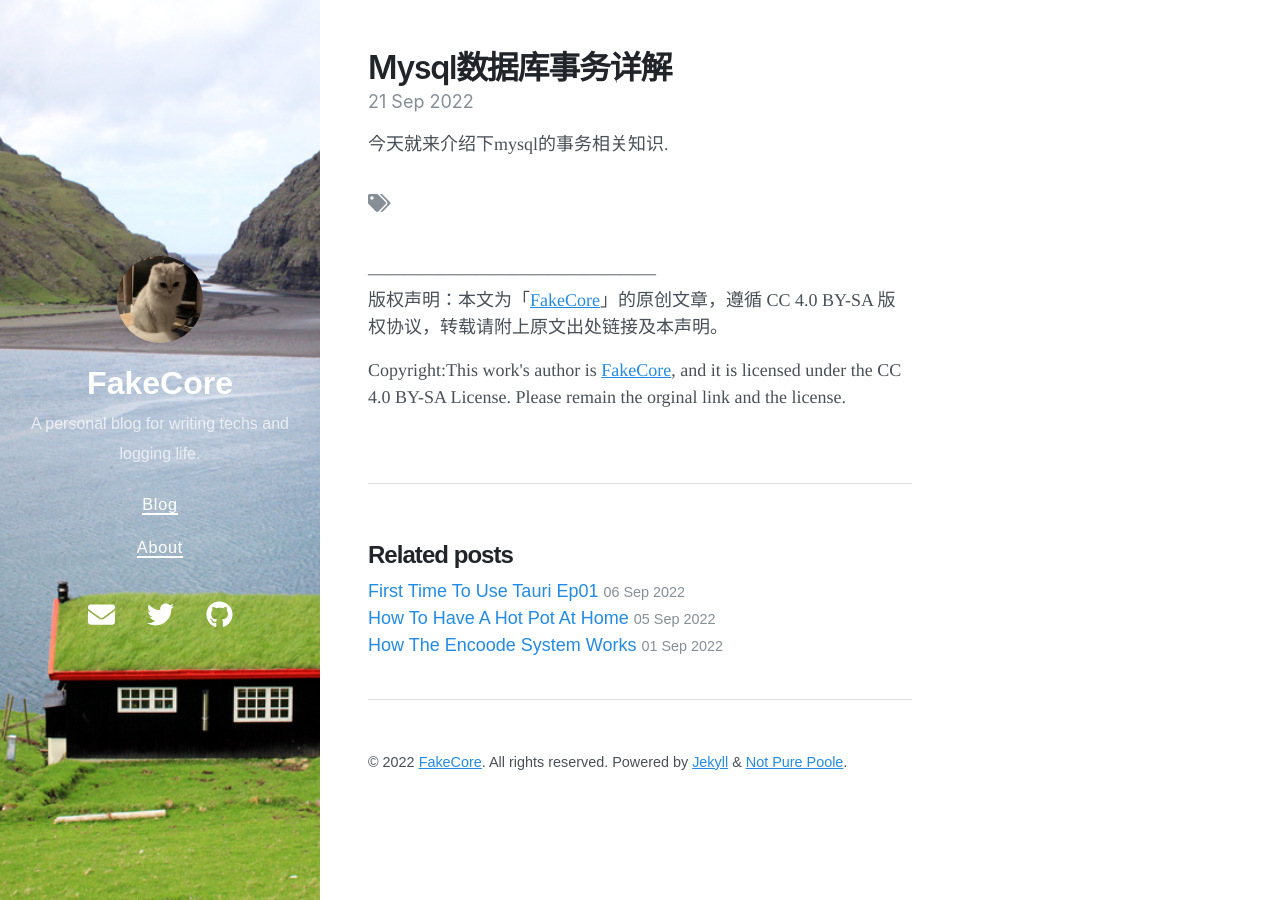
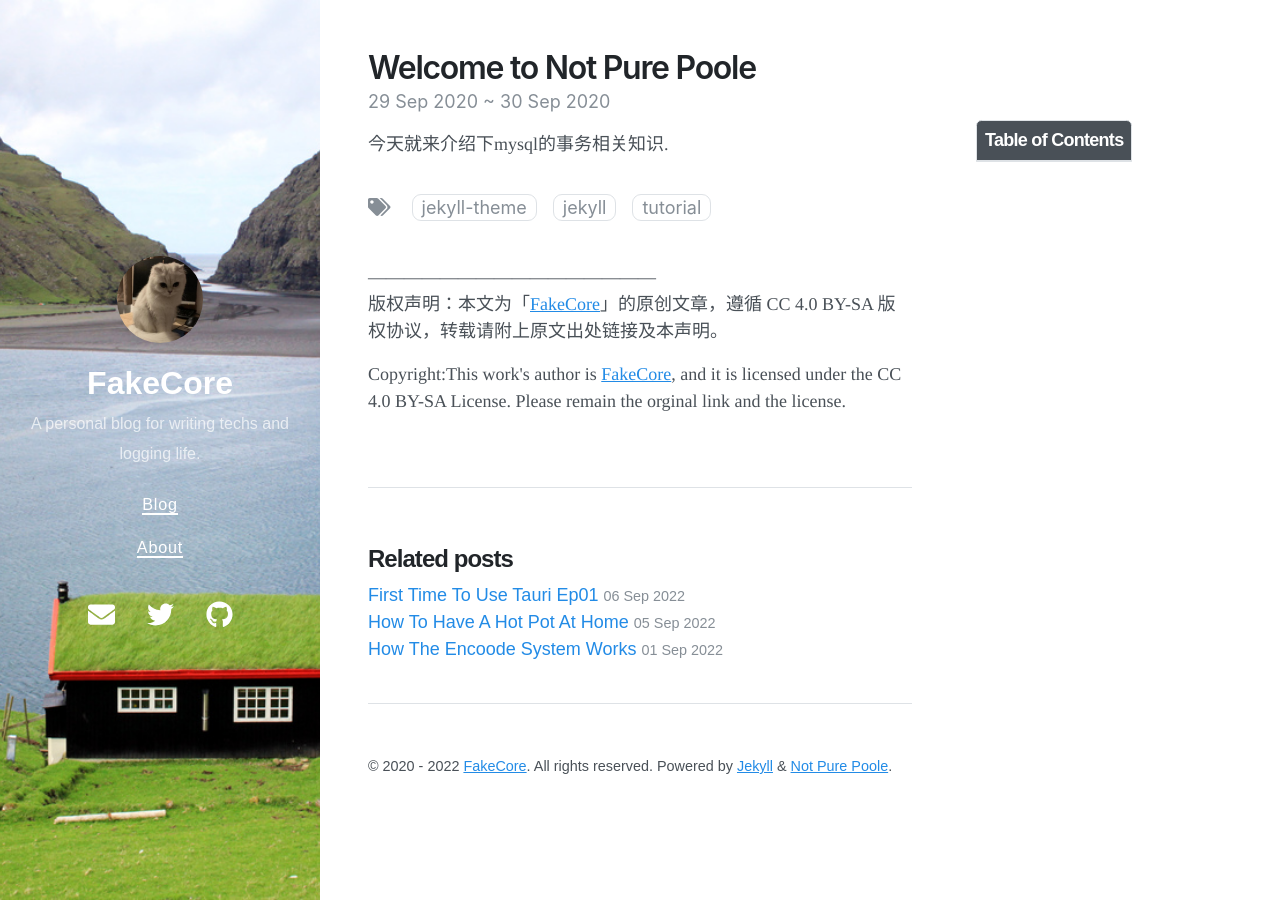
Before and after one commit to fakecore/fakecore.github.io, a Jekyll site: the page built from _posts/2022-09-21-mysql数据库事务详解.md, in a window 1280 px wide. Built offline with Jekyll 4.4.1, drawn with Linux system fonts in a browser that asks for light colours; nearby versions of some CDN libraries; our own code applies the rules of GitHub Pages for plain Markdown files; comment, search, counter and statistics services are not loaded.

```diff
--- a/_posts/2022-09-21-mysql数据库事务详解.md
+++ b/_posts/2022-09-21-mysql数据库事务详解.md
@@ -1 +1,9 @@
+---
+layout: post
+title: Welcome to Not Pure Poole
+date: 2020-09-29 23:18 +0800
+last_modified_at: 2020-10-01 01:08:25 +0800
+tags: [jekyll theme, jekyll, tutorial]
+toc:  true
+---
 今天就来介绍下mysql的事务相关知识.
```
Also changed, not shown: 1 other file.
